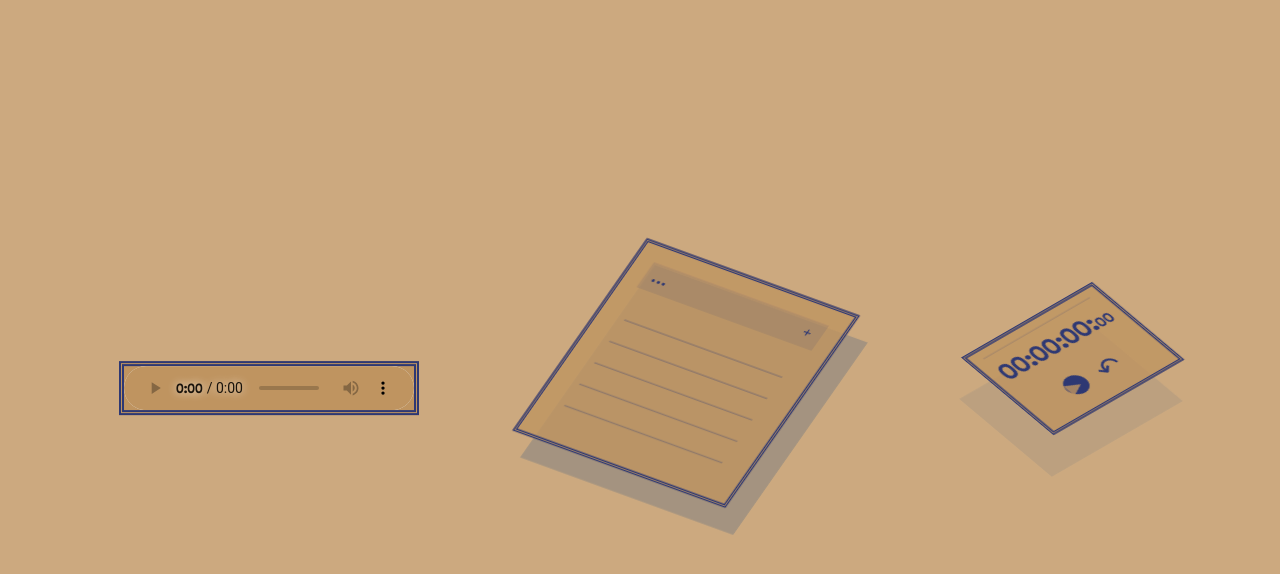
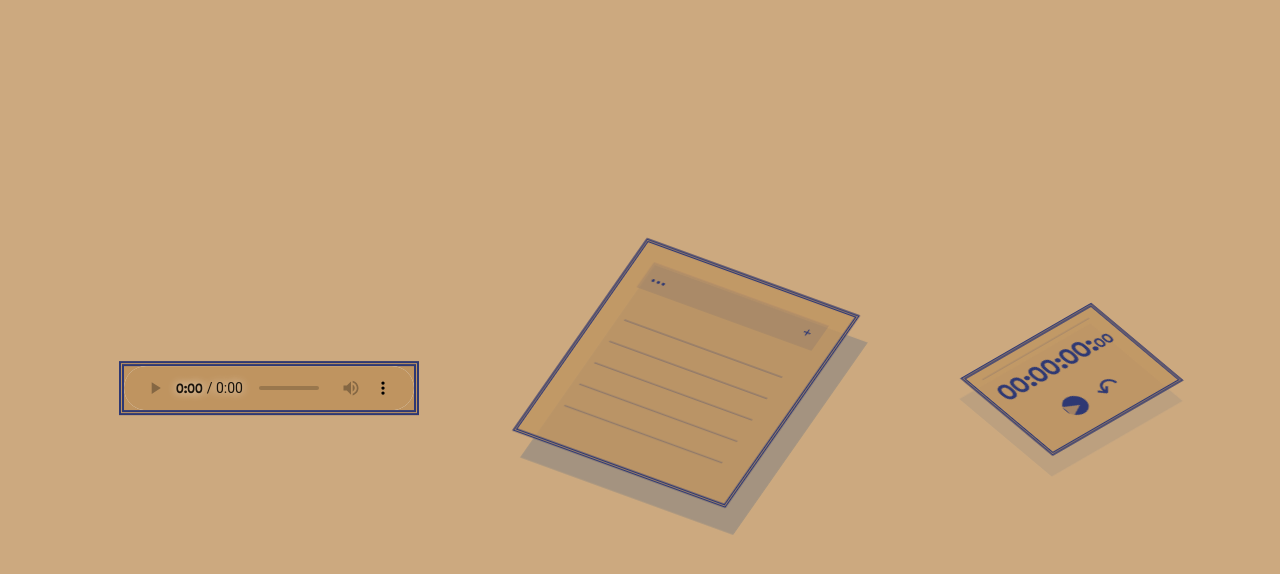
Before and after one commit to michaeland974/junk-drawer-app, a React (Vite) app in the folder client/: page / in a window 1280 px wide. In both pictures the pointer is over the element 1074 px from the left and 384 px from the top of the page. Shown: the top 574 px of the page. Built offline with nearby package versions, Linux system fonts and the light colour scheme.

Commit message:
fix: Stopwatch hover effect

```diff
--- a/client/src/Components/Stopwatch/styles/Stopwatch.module.css
+++ b/client/src/Components/Stopwatch/styles/Stopwatch.module.css
@@ -33,5 +33,6 @@
 }
 
 .container:hover{
-  transform: var(--hover-translation);
+  transform: translate(25px, -25px);
+  ;
 }
```
